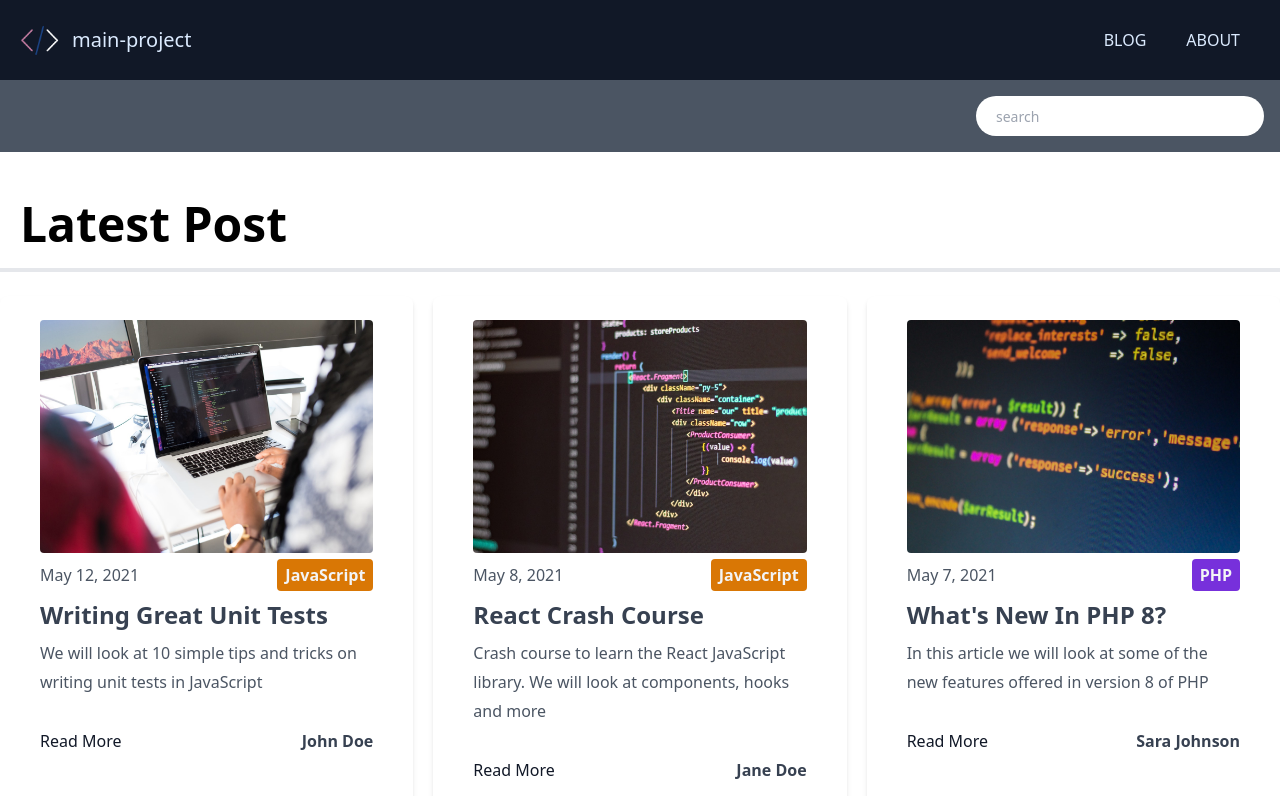
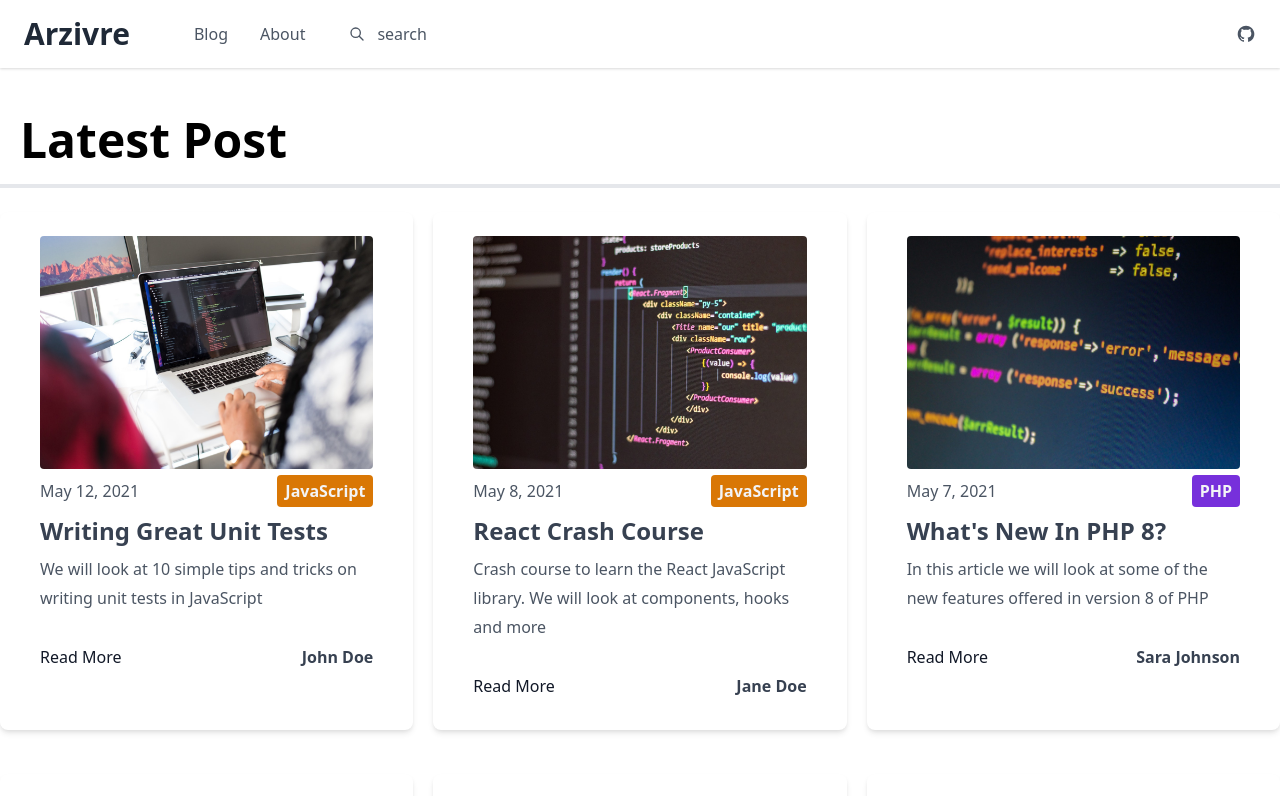
Before and after one commit to arzivre/next-md, a Next.js app: page / in a window 1280 px wide. Shown: the top 796 px of the page. Built offline with nearby package versions, Linux system fonts and the light colour scheme.

Commit message:
New Header Style

```diff
--- a/components/Header.js
+++ b/components/Header.js
@@ -1,36 +1,92 @@
 //@ts-check
+import React from 'react'
 import Link from 'next/link'
 import Image from 'next/image'
+import Search from './Search'
 
 export default function Header() {
   return (
-    <header className='bg-gray-900 text-blue-100 shadow w-full '>
-      <div className='container mx-auto flex flex-wrap p-5 flex-col md:flex-row items-center'>
-        <Link href='/'>
-          <a className='flex md:w-1/5 title-font font-medium items-center md:justify-start mb-4 md:mb-0'>
-            <Image src='/images/logo.png' width={40} height={40} alt='logo' />
-            <span className='ml-3 text-xl'>main-project</span>
+    <nav className='bg-white shadow dark:bg-gray-800'>
+      <div className='container px-6 py-4 mx-auto lg:flex lg:justify-between lg:items-center'>
+        <div className='lg:flex lg:items-center'>
+          <div className='flex items-center justify-between'>
+            <div>
+              <a
+                className='text-2xl font-bold text-gray-800 dark:text-white lg:text-3xl hover:text-gray-700 dark:hover:text-gray-300'
+                href='#'
+              >
+                Arzivre
               </a>
-        </Link>
-        <nav className='flex flex-wrap md:w-4/5 items-center justify-end text-base md:ml-auto'>
+            </div>
+
+            {/* <!-- Mobile menu button --> */}
+            <div className='flex lg:hidden'>
+              <button
+                type='button'
+                className='text-gray-500 dark:text-gray-200 hover:text-gray-600 dark:hover:text-gray-400 focus:outline-none focus:text-gray-600 dark:focus:text-gray-400'
+                aria-label='toggle menu'
+              >
+                <svg viewBox='0 0 24 24' className='w-6 h-6 fill-current'>
+                  <path
+                    fillRule='evenodd'
+                    d='M4 5h16a1 1 0 0 1 0 2H4a1 1 0 1 1 0-2zm0 6h16a1 1 0 0 1 0 2H4a1 1 0 0 1 0-2zm0 6h16a1 1 0 0 1 0 2H4a1 1 0 0 1 0-2z'
+                  ></path>
+                </svg>
+              </button>
+            </div>
+          </div>
+
+          <div className='flex flex-col text-gray-600 capitalize dark:text-gray-300 lg:flex lg:px-16 lg:-mx-4 lg:flex-row lg:items-center'>
             <Link href='/blog'>
-            <a
-              className='mx-5 cursor-pointer uppercase
-            hover:text-indigo-300'
-            >
+              <a className='mt-2 lg:mt-0 lg:mx-4 hover:text-gray-800 dark:hover:text-gray-200'>
                 Blog
               </a>
             </Link>
             <Link href='/about'>
-            <a
-              className='mx-5 cursor-pointer uppercase
-            hover:text-indigo-300'
-            >
+              <a className='mt-2 lg:mt-0 lg:mx-4 hover:text-gray-800 dark:hover:text-gray-200'>
                 About
               </a>
             </Link>
+
+            <div className='relative mt-4 lg:mt-0 lg:mx-4'>
+              <span className='absolute inset-y-0 left-0 flex items-center pl-3'>
+                <svg
+                  className='w-4 h-4 text-gray-600 dark:text-gray-300'
+                  viewBox='0 0 24 24'
+                  fill='none'
+                >
+                  <path
+                    d='M21 21L15 15M17 10C17 13.866 13.866 17 10 17C6.13401 17 3 13.866 3 10C3 6.13401 6.13401 3 10 3C13.866 3 17 6.13401 17 10Z'
+                    stroke='currentColor'
+                    strokeWidth='2'
+                    strokeLinecap='round'
+                    strokeLinejoin='round'
+                  ></path>
+                </svg>
+              </span>
+
+              <Search />
+            </div>
+          </div>
+        </div>
+
+        <div className='flex justify-center mt-6 lg:flex lg:mt-0 lg:-mx-2'>
+          <a
+            href='#'
+            className='mx-2 text-gray-600 dark:text-gray-300 hover:text-gray-500 dark:hover:text-gray-300'
+            aria-label='Github'
+          >
+            <svg
+              className='w-5 h-5 fill-current'
+              viewBox='0 0 24 24'
+              fill='none'
+              xmlns='http://www.w3.org/2000/svg'
+            >
+              <path d='M12.026 2C7.13295 1.99937 2.96183 5.54799 2.17842 10.3779C1.395 15.2079 4.23061 19.893 8.87302 21.439C9.37302 21.529 9.55202 21.222 9.55202 20.958C9.55202 20.721 9.54402 20.093 9.54102 19.258C6.76602 19.858 6.18002 17.92 6.18002 17.92C5.99733 17.317 5.60459 16.7993 5.07302 16.461C4.17302 15.842 5.14202 15.856 5.14202 15.856C5.78269 15.9438 6.34657 16.3235 6.66902 16.884C6.94195 17.3803 7.40177 17.747 7.94632 17.9026C8.49087 18.0583 9.07503 17.99 9.56902 17.713C9.61544 17.207 9.84055 16.7341 10.204 16.379C7.99002 16.128 5.66202 15.272 5.66202 11.449C5.64973 10.4602 6.01691 9.5043 6.68802 8.778C6.38437 7.91731 6.42013 6.97325 6.78802 6.138C6.78802 6.138 7.62502 5.869 9.53002 7.159C11.1639 6.71101 12.8882 6.71101 14.522 7.159C16.428 5.868 17.264 6.138 17.264 6.138C17.6336 6.97286 17.6694 7.91757 17.364 8.778C18.0376 9.50423 18.4045 10.4626 18.388 11.453C18.388 15.286 16.058 16.128 13.836 16.375C14.3153 16.8651 14.5612 17.5373 14.511 18.221C14.511 19.555 14.499 20.631 14.499 20.958C14.499 21.225 14.677 21.535 15.186 21.437C19.8265 19.8884 22.6591 15.203 21.874 10.3743C21.089 5.54565 16.9181 1.99888 12.026 2Z'></path>
+            </svg>
+          </a>
+        </div>
+      </div>
     </nav>
-      </div>
-    </header>
   )
 }
--- a/components/Layout.js
+++ b/components/Layout.js
@@ -3,7 +3,6 @@
 import Head from 'next/head'
 
 import Header from './Header'
-import Search from './Search'
 export default function Layout({ title, children, keywords, description }) {
   return (
     <div>
@@ -14,7 +13,6 @@
         <link rel='icon' href='/favicon.ico' />
       </Head>
       <Header />
-      <Search />
       <main className='container mx-auto my-7'>{children}</main>
     </div>
   )
--- a/components/Search.js
+++ b/components/Search.js
@@ -1,6 +1,5 @@
 //@ts-check
 import React, { useState, useEffect } from 'react'
-// import { FaSearch } from 'react-icons/fa'
 
 export default function Search() {
   const [searchTerm, setSearchTerm] = useState('')
@@ -21,24 +20,16 @@
   }, [searchTerm])
 
   return (
-    <div className='relative bg-gray-600 p-4'>
-      <div className='container mx-auto flex items-center justify-center md:justify-end'>
-        <div className='relative text-gray-600 w-72'>
     <form>
       <input
         type='search'
         name='search'
         id='search'
-              className='
-            bg-white h-10 px-5 pr-10 rounded-full text-sm focus:outline-none w-72'
+        className='w-full py-1 pl-10 pr-4 text-gray-700 placeholder-gray-600 bg-white border-b border-gray-600 dark:placeholder-gray-300 dark:focus:border-gray-300 lg:w-56 lg:border-transparent dark:bg-gray-800 dark:text-gray-300 focus:outline-none focus:border-gray-600'
         value={searchTerm}
         onChange={(e) => setSearchTerm(e.target.value)}
         placeholder='search'
       />
-            {/* <FaSearch className='absolute top-0 right-0 text-black mt-3 mr-4' /> */}
     </form>
-        </div>
-      </div>
-    </div>
   )
 }
```
Lines whose indentation alone changed are shown as unchanged.
